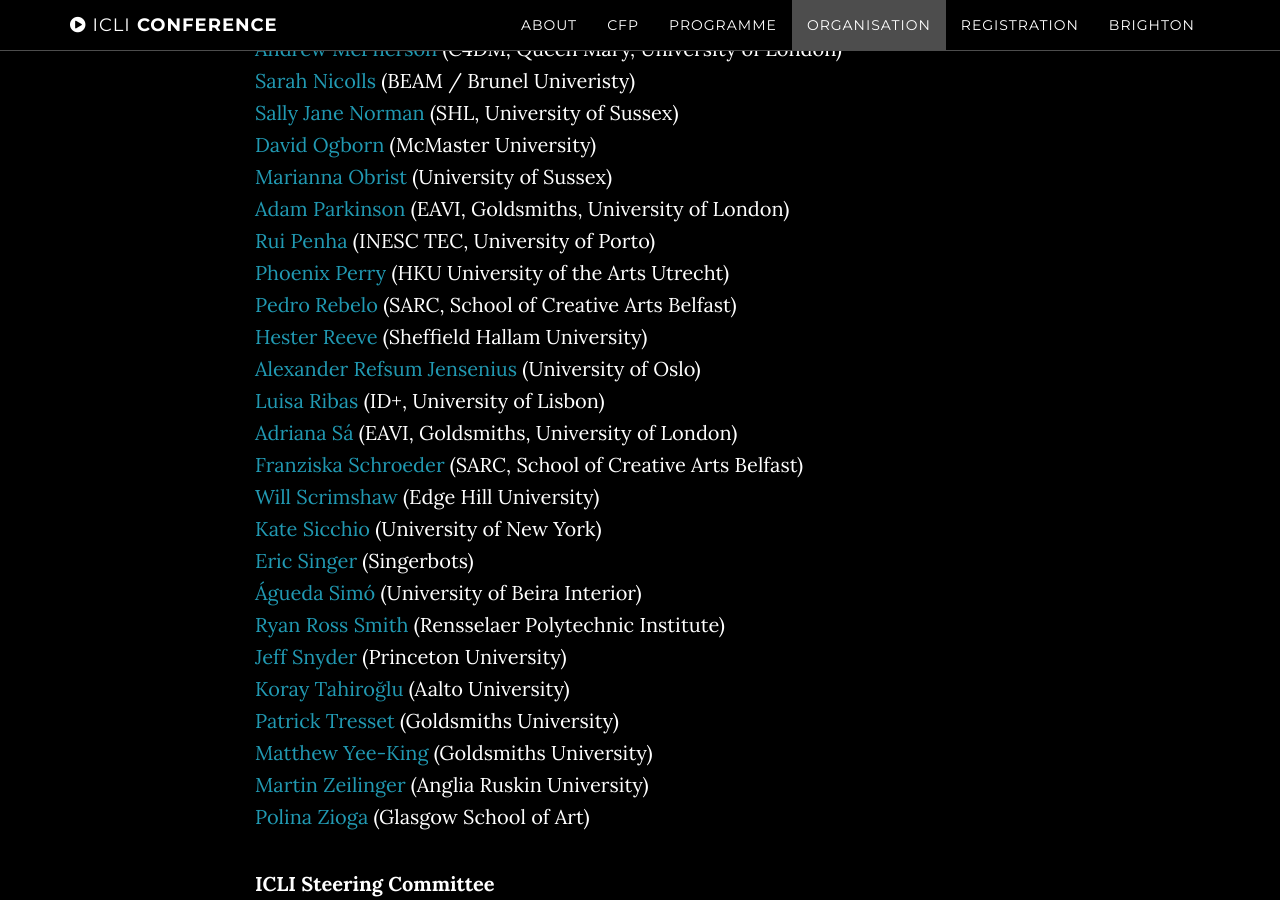
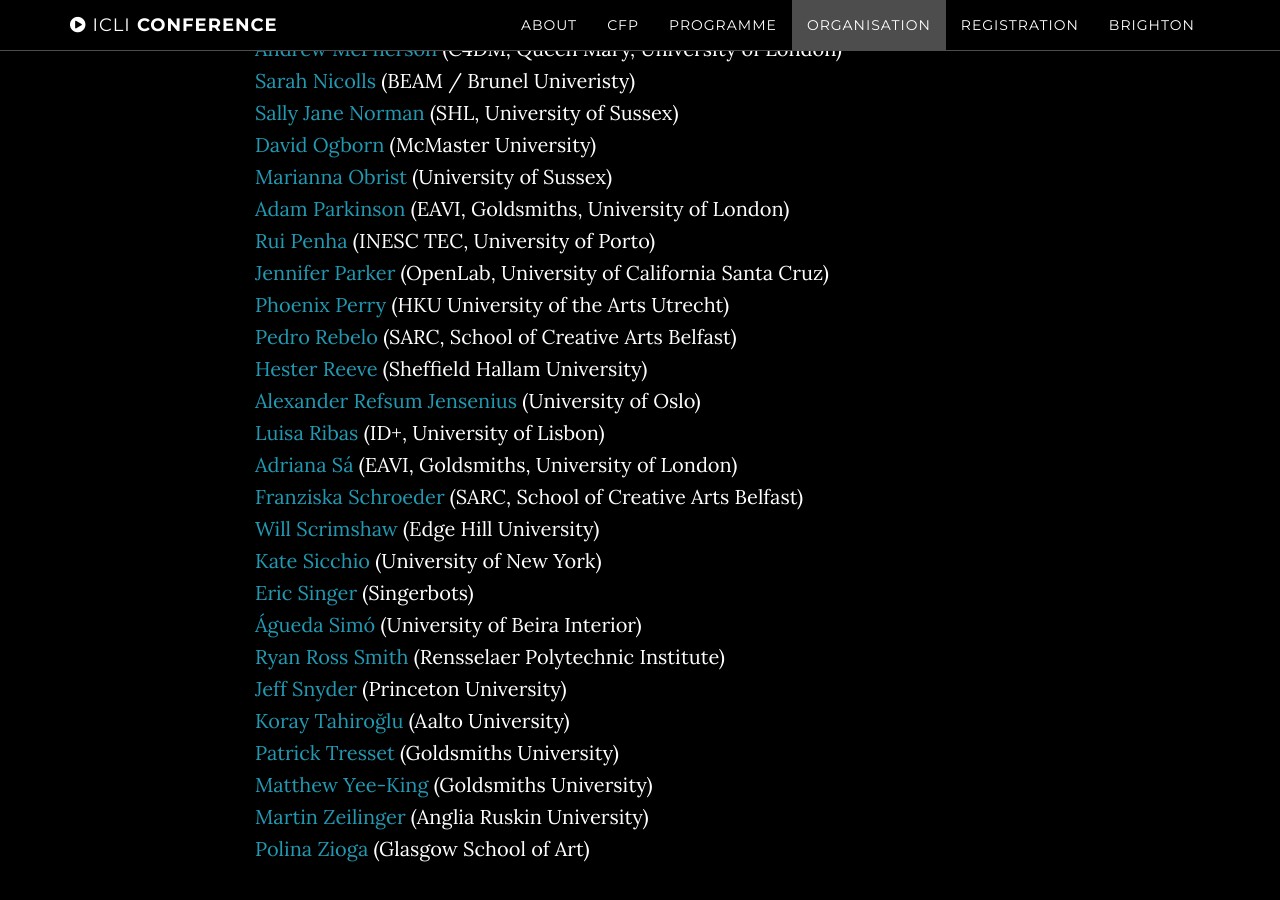
Before and after one commit to thormagnusson/liveinterfaces, a Jekyll site: the page built from index.html, in a window 1280 px wide and 900 px high, scrolled down 7856 px. Built offline with Jekyll 4.4.1, drawn with Linux system fonts in a browser that asks for light colours.

Commit message:
committee

```diff
--- a/_includes/organisation.html
+++ b/_includes/organisation.html
@@ -145,6 +145,9 @@
             <a href="http://ruipenha.pt/" target="_blank">
             Rui Penha</a> (INESC TEC, University of Porto)<br>
 
+            <a href="http://art.ucsc.edu/faculty/jennifer-parker" target="_blank">
+            Jennifer Parker</a> (OpenLab, University of California Santa Cruz)<br>
+
             <a href="http://www.phoenixperry.com" target="_blank">
             Phoenix Perry</a> (HKU University of the Arts Utrecht)<br>
 
```
